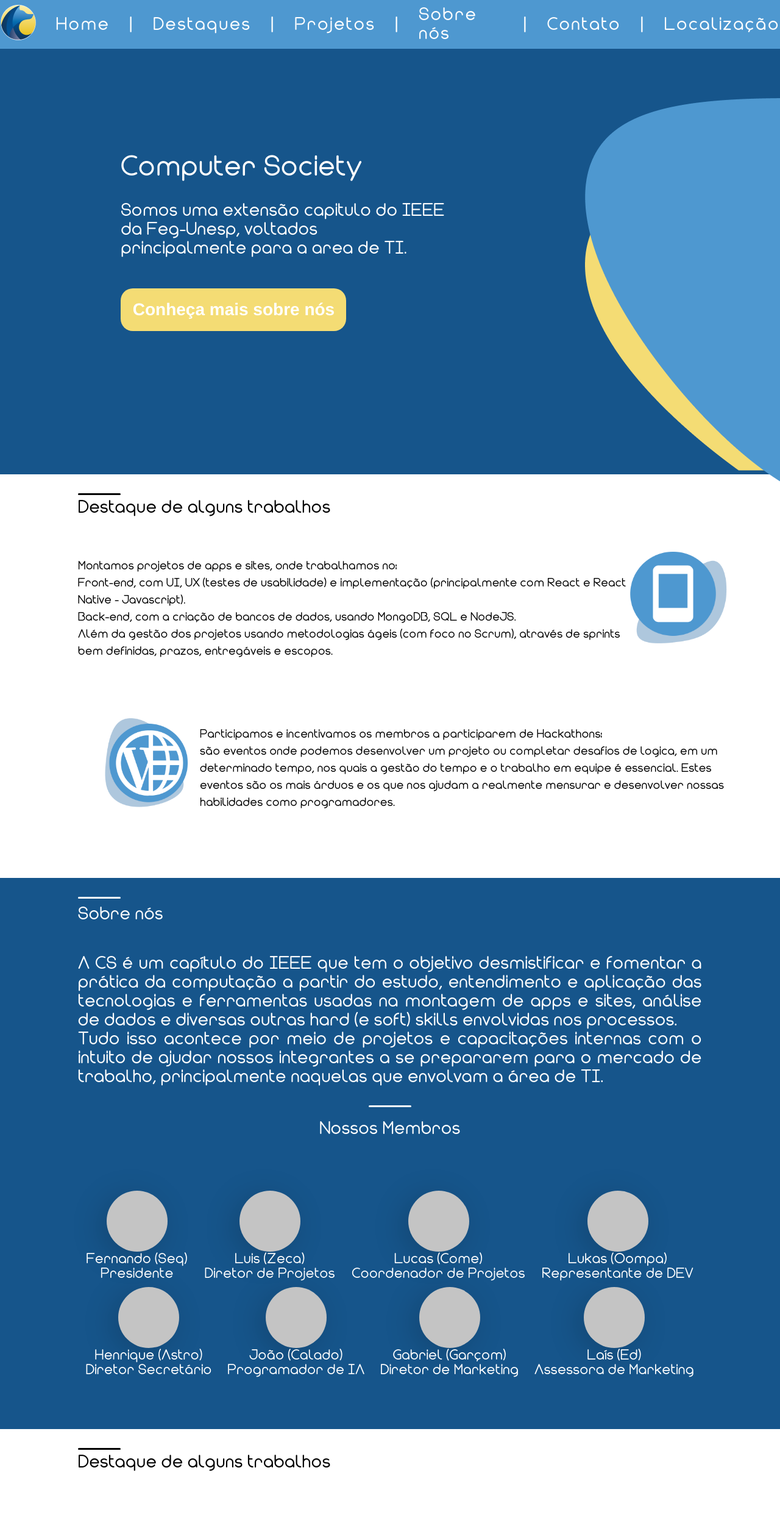
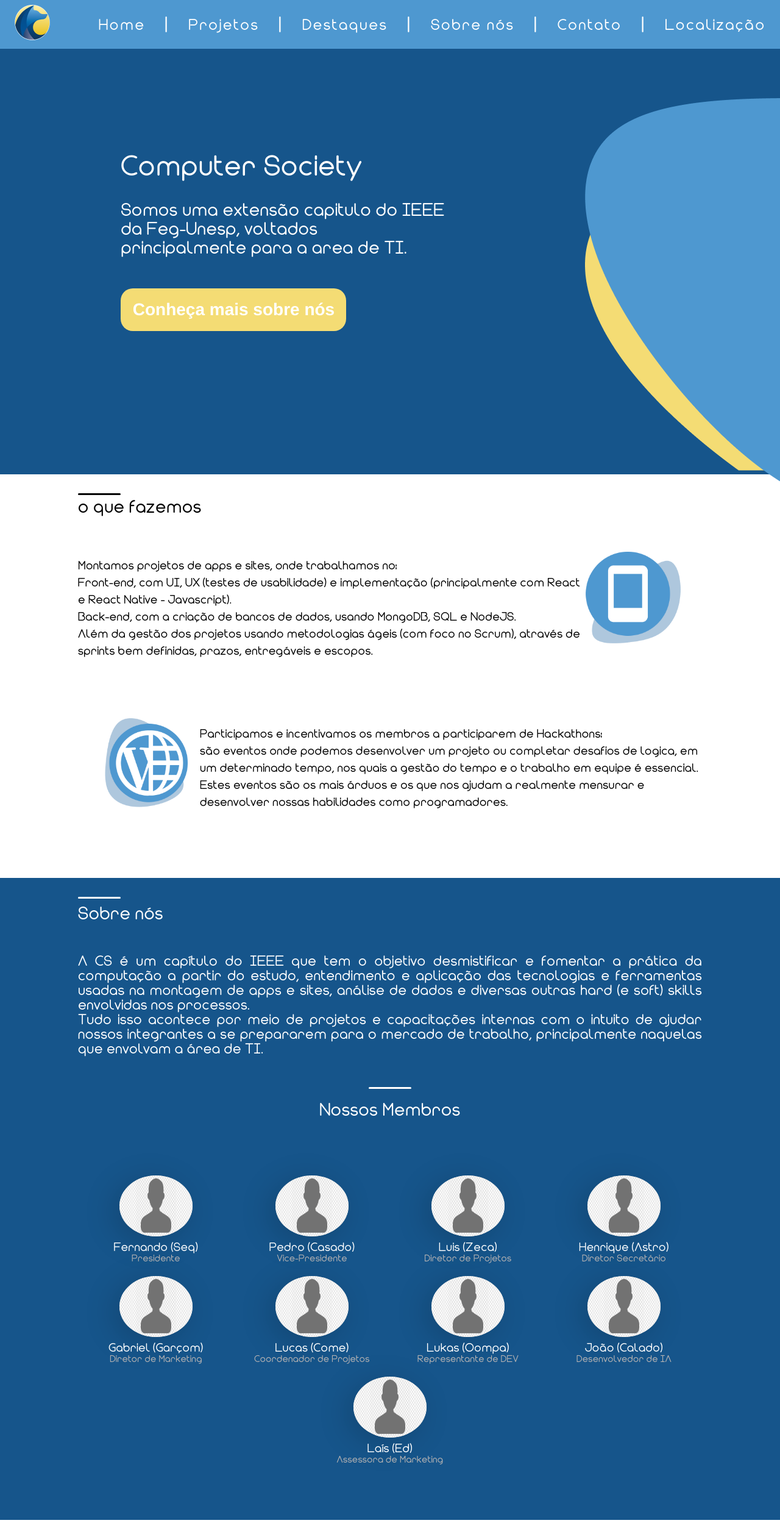
Before and after one commit to lcrossi/siteCS, a Vue app in the folder frontend/: page / in a window 1280 px wide. Shown: the top 2503 px of the page at 61% size. Built offline with nearby package versions, Linux system fonts and the light colour scheme.

Commit message:
atualizacoes zeca

```diff
--- a/frontend/src/App.vue
+++ b/frontend/src/App.vue
@@ -30,9 +30,10 @@
 }
 
 a {
-  color: #ffff;
+  color: #FFFF;
   text-decoration: none;
   transition: 0.3s;
+  cursor: pointer;
 }
 
 a:hover {
@@ -56,4 +57,37 @@
   font-family: "Modulus-Bold";
   src: url(./assets/Modulus/Modulus-Bold.otf)
 }
+
+.container_blue {
+  color: #FFFFFF;
+  background-color: #16558B;
+  display: flex;
+  justify-content: space-around;
+  flex-direction: column;
+  padding-bottom: 10vh;
+  padding-left: 10vw;
+  padding-right: 10vw;
+}
+
+.container_yellow {
+  color: #FFFFFF;
+  background-color: #e0c757;
+  display: flex;
+  justify-content: space-around;
+  flex-direction: column;
+  padding-bottom: 10vh;
+  padding-left: 10vw;
+  padding-right: 10vw;
+}
+
+.container_white{
+  color: #000000;
+  background-color: #FFFFFF;
+  display: flex;
+  justify-content: space-around;
+  flex-direction: column;
+  padding-bottom: 10vh;
+  margin-left: 10vw;
+  margin-right: 10vw;
+}
 </style>
--- /dev/null
+++ b/frontend/src/components/pagesComponents/sobreComponents/perfilMembros.vue
@@ -0,0 +1,59 @@
+<template>
+    <div class="sobre_sec2_membros">
+        <div v-for="member in (ArrayMembers)" :key="member.id" class = "perfil_membro">
+            <img class="foto" src="../../../assets/Sobre_assets/silhuetaPerfil.png" :alt="'foto: ' + member.nome">
+            <div class = "nome">{{member.nome}}</div>
+            <div class = "cargo">{{member.cargo}}</div>
+        </div>
+    </div>
+</template>
+
+<script>
+export default {
+    props:{
+        ArrayMembers: Array,
+    },
+}
+</script>
+
+<style scoped>
+    .sobre_sec2_membros{
+        display: flex;
+        justify-content: space-around;
+        flex-direction: row;
+        flex-wrap: wrap;
+        width: 100%
+    }
+
+    .perfil_membro{
+        margin: 10px;
+        display: flex;
+        flex-direction: column;
+        align-items: center;
+    }
+
+    .foto{
+        border-radius: 50%;
+        background-color: #C4C4C4;
+        width: 120px;
+        height:100px;
+        margin-bottom: 8px;
+        font-size: 16px;
+        box-shadow: -10px 9px 50px rgba(0, 0, 0, 0.17);
+    }
+
+    .nome{
+        font-size: 20px;
+        min-width: 200px;
+        max-width: 200px;
+        text-align: center;
+    }
+
+    .cargo{
+        font-size: 16px;
+        max-width: 200px;
+        min-width: 200px;
+        text-align: center;
+        color:#b6b3b3;
+    }
+</style>
--- a/frontend/src/pages/Home.vue
+++ b/frontend/src/pages/Home.vue
@@ -10,15 +10,15 @@
                     <ul class="nav_lista" id="lista_lateral">
                         <li><a href="/">Home</a></li>
                         <li class="nav_separador">|</li>
-                        <li><a href="/">Destaques</a></li>
+                        <li><a @click="section_scroll('sec_descricao')"> Projetos </a></li>
                         <li class="nav_separador">|</li>
-                        <li><a href="/">Projetos</a></li>
+                        <li><a @click="section_scroll('sec_projetos')"> Destaques </a></li>
                         <li class="nav_separador">|</li>
-                        <li><a href="/">Sobre nós</a></li>
+                        <li><a @click="section_scroll('sec_sobre_nos')"> Sobre nós </a></li>
                         <li class="nav_separador">|</li>
-                        <li><a href="/">Contato</a></li>
+                        <li><a @click="section_scroll('sec_contato')"> Contato </a></li>
                         <li class="nav_separador">|</li>
-                        <li><a href="/">Localização</a></li>
+                        <li><a @click="section_scroll('sec_venha_nos_visitar')"> Localização </a></li>
                     </ul>
                     <div v-on:click="show_hide_lateral_nav" id="BurguerIcon"><BurguerIcon/></div>
                 </nav>
@@ -47,11 +47,11 @@
                     </div>
                 </div>
             </section>
-            <section id="sec_destaques">
+            <section id="sec_descricao">
                 <div class = "container_white">
                 <br>
-                <div class = "linha_proj"></div>
-                <div class = "titulo_proj">Destaque de alguns trabalhos</div>
+                <div class = "linha_titulo"></div>
+                <div class = "titulo_proj">o que fazemos</div>
                         <div class="home_sec2_conteudo">
                             <div class="middle">
                                 <p>
@@ -108,6 +108,10 @@
                 }
             })
         },
+
+        section_scroll: function(id) {
+            document.getElementById(id).scrollIntoView();
+        }
     }
 }
 </script>
@@ -132,6 +136,10 @@
     .nav_lista li{
         letter-spacing: 2px;
         margin-left: 32px;
+        color: #FFFF;
+    }
+    .nav_lista a {
+        font-size: clamp(0.3rem,2vw,2rem);
     }
 
     .textos_barra div, .textos_barra img{
@@ -193,7 +201,7 @@
         background-color: #F4DC74;
     }
 
-    #sec_destaques{
+    #sec_descricao{
         z-index: 2;
     }
 
@@ -242,6 +250,14 @@
             overflow-x: hidden;
         }
 
+        #home_nav{
+            position: fixed;
+            top: 0%;
+            left: 0%;
+            width: 100%;
+            opacity: 95%;
+        }
+
         .nav_lista{
             position: absolute;
             top: 10vh;
@@ -259,8 +275,6 @@
 
         .nav_lista li{
             margin-left: 0;
-            /* background-color: #3572a7; */
-            /* background-image: linear-gradient(#4E98D0, #4e98d0be); */
             background-image: linear-gradient(to left, transparent 10%,  #f4dd74de ,  #F4DC74 );
             padding: 10px;
             border-radius: 70px 8px;
--- a/frontend/src/pages/Sobre.vue
+++ b/frontend/src/pages/Sobre.vue
@@ -11,13 +11,11 @@
                         <div class="linha_sec1"></div>
                         <div class="sobre_sec1_titulo">Sobre nós</div>
                             <div class="sobre_sec1_texto">
-                                <p>
                                 A CS é um capítulo do IEEE que tem o objetivo desmistificar e fomentar a prática da computação
                                 a partir do estudo, entendimento e aplicação das tecnologias e ferramentas usadas na montagem de apps e sites, análise de dados
                                 e diversas outras hard (e soft) skills envolvidas nos processos. <br/>
                                 Tudo isso acontece por meio de projetos e capacitações internas com o intuito de ajudar nossos integrantes a
                                 se prepararem para o mercado de trabalho, principalmente naquelas que envolvam a área de TI.
-                                </p>
                                 <br>
                              </div>
                         </div>
@@ -26,48 +24,7 @@
                             <div class = "linha_sec2"></div>
                             <div class="sobre_sec1_titulo" style="align-self: center">Nossos Membros</div>
                             <br>
-                            <div class="sobre_sec2_membros">
-                               <div class = "perfil_membro">
-                                   <div class = "foto"></div>
-                                   <div class = "nome">Fernando (Seq)</div>
-                                   <div class = "cargo">Presidente</div>
-                                </div>
-                                <div class = "perfil_membro">
-                                   <div class = "foto"></div>
-                                   <div class = "nome">Luis (Zeca)</div>
-                                   <div class = "cargo">Diretor de Projetos</div>
-                                </div>
-                               <div class = "perfil_membro">
-                                   <div class = "foto"></div>
-                                   <div class = "nome">Lucas (Come)</div>
-                                   <div class = "cargo">Coordenador de Projetos</div>
-                                </div>
-                               <div class = "perfil_membro">
-                                   <div class = "foto"></div>
-                                   <div class = "nome">Lukas (Oompa)</div>
-                                   <div class = "cargo">Representante de DEV</div>
-                                </div>
-                               <div class = "perfil_membro">
-                                   <div class = "foto"></div>
-                                   <div class = "nome">Henrique (Astro)</div>
-                                   <div class = "cargo">Diretor Secretário</div>
-                                </div>
-                               <div class = "perfil_membro">
-                                   <div class = "foto"></div>
-                                   <div class = "nome">João (Calado)</div>
-                                   <div class = "cargo">Programador de IA</div>
-                                </div>
-                               <div class = "perfil_membro">
-                                   <div class = "foto"></div>
-                                   <div class = "nome">Gabriel (Garçom)</div>
-                                   <div class = "cargo">Diretor de Marketing</div>
-                                </div>
-                               <div class = "perfil_membro">
-                                   <div class = "foto"></div>
-                                   <div class = "nome">Laís (Ed)</div>
-                                   <div class = "cargo">Assessora de Marketing</div>
-                                </div>
-                            </div>
+                            <PerfilMembros :ArrayMembers="members"/>
                         </div>
                 </div>
             </section>
@@ -77,7 +34,7 @@
 
                 <div class = "container_white">
                 <br>
-                <div class = "linha_proj"></div>
+                <div class = "linha_titulo"></div>
                 <div class = "titulo_proj">Destaque de alguns trabalhos</div>
                 <br>
                 <div class = "projetos">
@@ -110,7 +67,7 @@
                         <div class = "descricao">
                             <p>
                             O resultado deste projeto é a interface que você, usuário, está vendo agora! Este projeto tem como intuito centralizar
-                            informações para os integrantes da nossa extensão.
+                            informações para pessoas de dentro e fora da extensão.
                             </p>
                         </div>
                     </div>
@@ -126,25 +83,32 @@
 </template>
 
 <script>
+import PerfilMembros from '../components/pagesComponents/sobreComponents/perfilMembros.vue'
 
 export default {
-    name: 'Sobre'
+    name: 'Sobre',
+    data() {
+        return {
+            members: [
+                {nome: 'Fernando (Seq)', foto: '../../../assets/Sobre_assets/silhuetaPerfil.png', cargo: 'Presidente', id:1},
+                {nome: 'Pedro (Casado)', foto: '../../../assets/Sobre_assets/silhuetaPerfil.png', cargo: 'Vice-Presidente', id:2},
+                {nome: 'Luis (Zeca)', foto: '../../../assets/Sobre_assets/silhuetaPerfil.png', cargo: 'Diretor de Projetos', id:3},
+                {nome: 'Henrique (Astro)', foto: '../../../assets/Sobre_assets/silhuetaPerfil.png', cargo: 'Diretor Secretário', id:4},
+                {nome: 'Gabriel (Garçom)', foto: '../../../assets/Sobre_assets/silhuetaPerfil.png', cargo: 'Diretor de Marketing', id:5},
+                {nome: 'Lucas (Come)', foto: '../../../assets/Sobre_assets/silhuetaPerfil.png', cargo: 'Coordenador de Projetos', id:6},
+                {nome: 'Lukas (Oompa)', foto: '../../../assets/Sobre_assets/silhuetaPerfil.png', cargo: 'Representante de DEV', id:7},
+                {nome: 'João (Calado)', foto: '../../../assets/Sobre_assets/silhuetaPerfil.png', cargo: 'Desenvolvedor de IA', id:8},
+                {nome: 'Laís (Ed)', foto: '../../../assets/Sobre_assets/silhuetaPerfil.png', cargo: 'Assessora de Marketing', id:9},
+            ]
+        }
+    },
+    components:{
+        PerfilMembros,
+    }
 }
 </script>
 
 <style>
-
-    .container_blue {
-        color: #FFFFFF;
-        background-color: #16558B;
-        display: flex;
-        justify-content: space-around;
-        flex-direction: column;
-        padding-bottom: 10vh;
-        padding-left: 10vw;
-        padding-right: 10vw;
-    }
-
     .sobre_sec1 {
         display: flex;
         flex-direction: column;
@@ -163,7 +127,10 @@
 
     .sobre_sec1_texto{
         text-align: justify;
-        width: 100%
+        width: 100%;
+        font-size: 24px;
+        line-height: 24px;
+        padding-bottom: 50px;
     }
 
     .sobre_sec2 {
@@ -182,49 +149,7 @@
 
     }
 
-      .sobre_sec2_membros{
-        display: flex;
-        justify-content: space-around;
-        flex-direction: row;
-        flex-wrap: wrap;
-        width: 100%
-      }
-
-    .perfil_membro{
-        margin-top: 10px;
-        display: flex;
-        flex-direction: column;
-        align-items: center;
-        margin:5px;
-    }
-    .foto{
-         border-radius: 50%;
-         background-color: #C4C4C4;
-         width: 100px;
-         height:100px;
-        box-shadow: -10px 9px 50px rgba(0, 0, 0, 0.17);
-    }
-
-    .nome{
-        font-size:24px;
-    }
-
-    .cargo{
-        font-size:24px;
-    }
-
-    .container_white{
-        color: #000000;
-        background-color: #FFFFFF;
-        display: flex;
-        justify-content: space-around;
-        display:flex;
-        flex-direction: column;
-        padding-bottom: 10vh;
-        margin-left: 10vw;
-    }
-
-    .linha_proj{
+    .linha_titulo{
         width: 70px;
         border-top: 3px solid #000000;
         border-radius: 5px;
@@ -250,13 +175,14 @@
     }
 
     .descricao{
-        color: #7c7c7c7c;
+        color: #5c5c5c7c;
         font-size:21px;
+        text-align: justify;
     }
 
     .descricao p{
-        max-width: 230px;
-        font-size: clamp(14px, 80%, 18px);
+    max-width: 230px;
+    font-size: clamp(14px, 80%, 18px);
     }
 
 </style>
```
Also changed, not shown: frontend/src/pages/FaleConosco.vue (+16 -19 lines), frontend/src/assets/Sobre_assets/Logo CS.png (added), frontend/src/assets/Sobre_assets/silhuetaPerfil.png (added).
